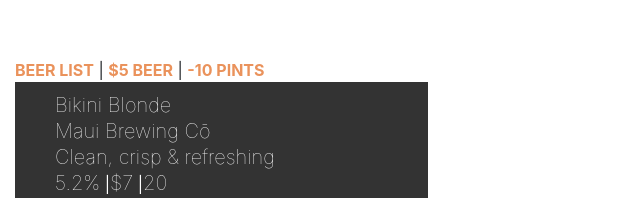
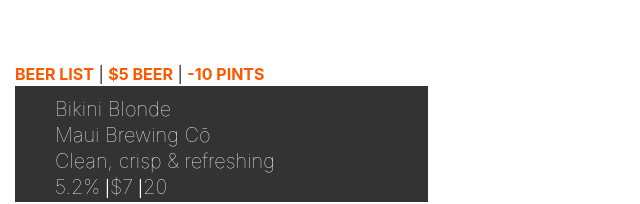
Before and after one commit to sonekase/tap-room-maekover, a React app: page / in a window 1280 px wide. Shown: the part 409-613 px from the top of the page, without its empty margins (0-640 px from the left). Built offline with nearby package versions, Linux system fonts and the light colour scheme.

Commit message:
Fix color.

```diff
--- a/src/components/BeerList.jsx
+++ b/src/components/BeerList.jsx
@@ -57,7 +57,7 @@
 
 function BeerList(){
   var linkStyle = {
-    color: '#ea925b',
+    color: '#FA5900',
     marginLeft: '18',
     marginRight: '18',
     fontWeight: 'bolder',
--- a/src/components/Header.jsx
+++ b/src/components/Header.jsx
@@ -10,13 +10,14 @@
           margin-top: 25%;
           border-style: solid;
           border-color: #FFF;
-          border-width: thick;
+          border-width: 7px;
           padding: 10px;
           width: 50%;
           position: sticky;
         }
         h1 {
           font-size: 5em;
+          font-weight: bolder;
         }
         h2 {
           margin-top: -5%;
```
